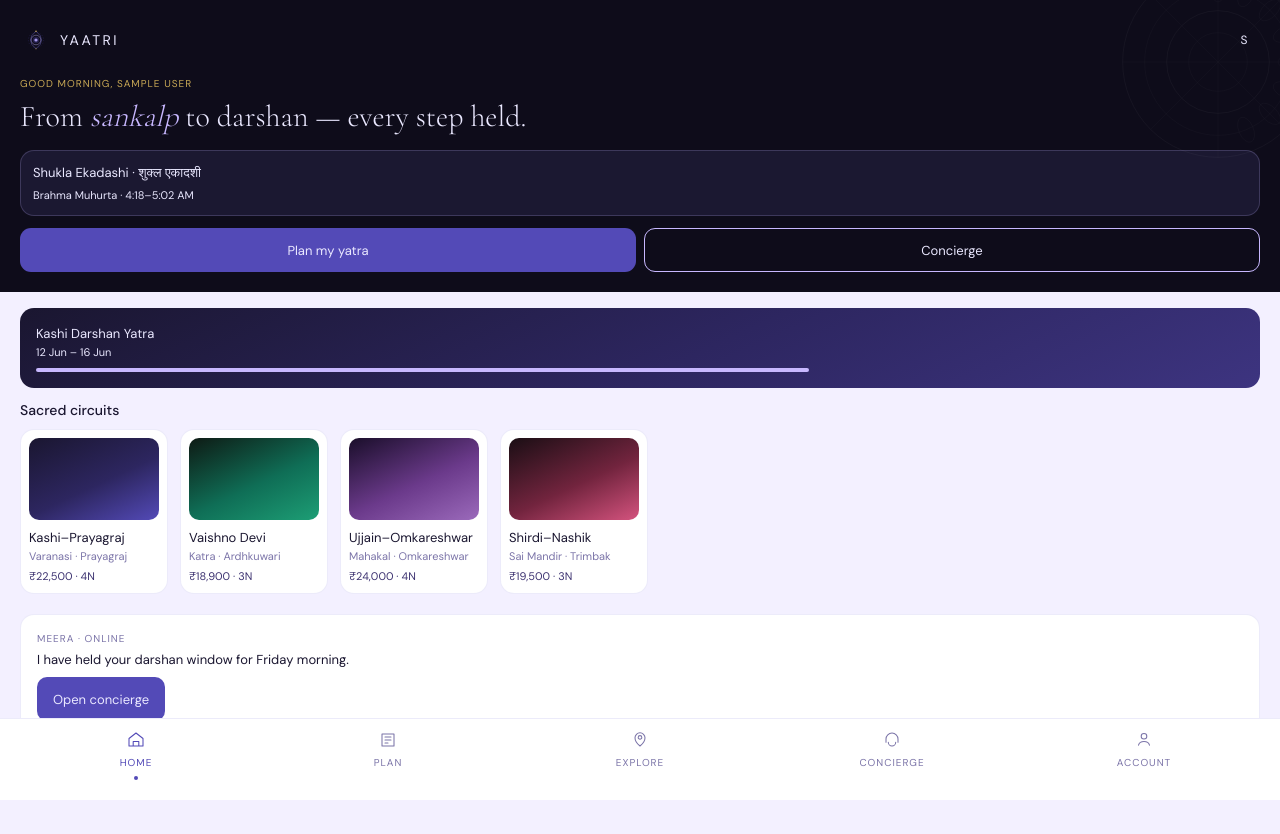
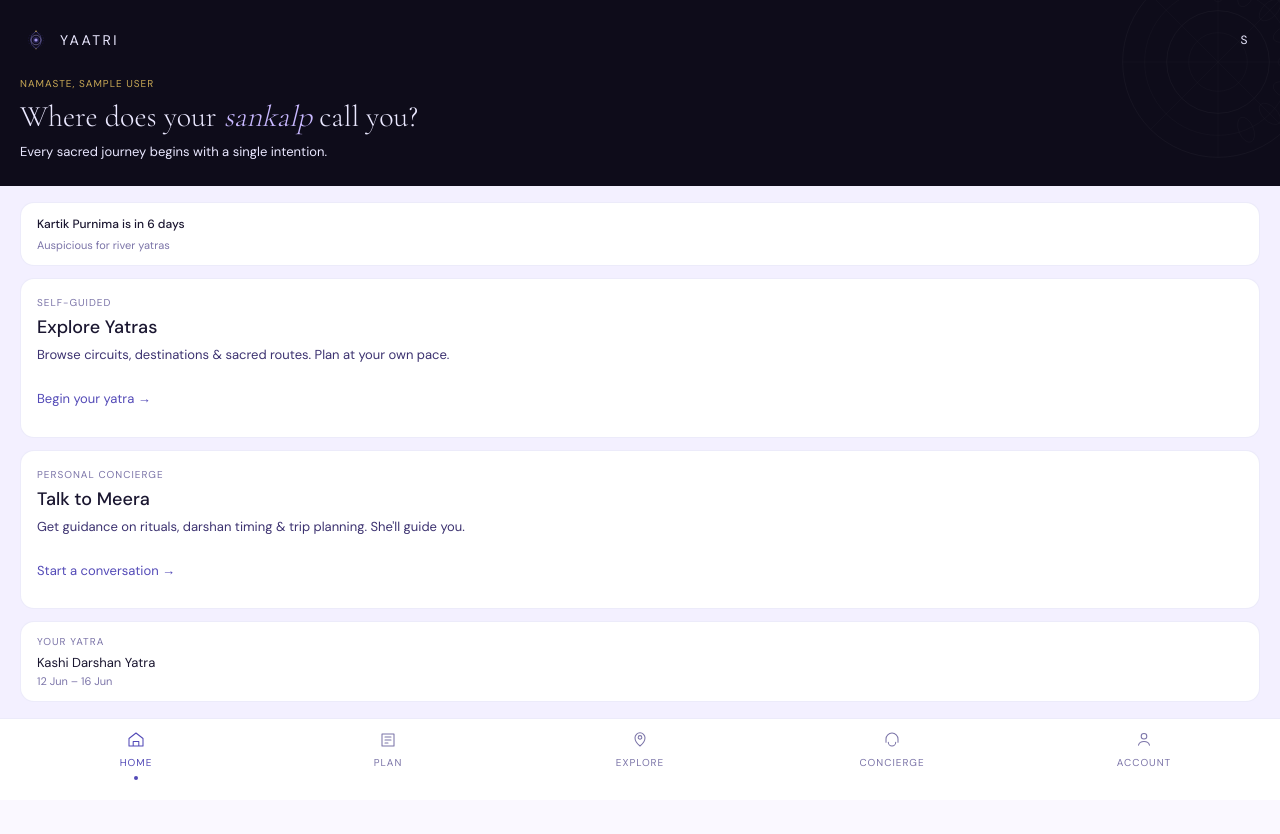
Before and after one commit to Aayush2307/yaatri, a Next.js app: page /home in a window 1280 px wide. After the commit the page ends 800 px from the top, so only its background shows below. Built offline with nearby package versions, Linux system fonts and the light colour scheme; sample sign-in values are in the browser's storage.

Commit message:
feat: simplify home into explore + concierge journeys

```diff
--- a/app/(app)/home/page.tsx
+++ b/app/(app)/home/page.tsx
@@ -5,63 +5,59 @@ import { useMemo } from 'react';
 import { BottomNav } from '@/components/layout/BottomNav';
 import { LogoMark } from '@/components/icons/LogoMark';
 import { MandalaWatermark } from '@/components/icons/MandalaWatermark';
-import { circuits, meera, panchangCard, sampleTrip } from '@/lib/mockData';
+import { sampleTrip } from '@/lib/mockData';
 
 export default function HomePage() {
   const name = useMemo(() => {
     try {
-      return JSON.parse(localStorage.getItem('yaatri_user') ?? '{}').name || 'Yaatri';
+      return JSON.parse(localStorage.getItem('yaatri_user') ?? '{}').name || 'Aayush';
     } catch {
-      return 'Yaatri';
+      return 'Aayush';
     }
   }, []);
 
+  const activeTrip = sampleTrip || null;
+
   return (
     <main className="min-h-screen bg-bg-surface pb-24">
-      <section className="relative overflow-hidden bg-indigo-deepest px-5 pb-5 pt-6 text-star-white">
+      <section className="relative overflow-hidden bg-indigo-deepest px-5 pb-6 pt-6 text-star-white">
         <MandalaWatermark className="pointer-events-none absolute -right-12 -top-12 h-[220px] w-[220px] opacity-[0.06]" />
         <div className="relative z-10 flex items-center justify-between">
           <div className="flex items-center gap-2"><LogoMark className="h-8 w-8" /><span className="text-[14px] tracking-[0.18em]">YAATRI</span></div>
-          <Link href="/account" className="h-8 w-8 rounded-full bg-amethyst/25 text-center text-[12px] leading-8">{name[0] || 'Y'}</Link>
+          <Link href="/account" className="h-8 w-8 rounded-full bg-amethyst/25 text-center text-[12px] leading-8">{name[0] || 'A'}</Link>
         </div>
-        <p className="pt-5 text-[10px] uppercase tracking-[0.1em] text-gold-warm">Good morning, {name}</p>
-        <h1 className="pt-2 font-serif text-[30px] font-light leading-[1.18]">From <span className="italic text-amethyst">sankalp</span> to darshan — every step held.</h1>
-        <div className="mt-4 rounded-card border-[0.5px] border-[rgba(200,184,255,0.2)] bg-[rgba(127,119,221,0.12)] p-3">
-          <p className="text-[13px]">{panchangCard.tithi} · {panchangCard.sanskrit}</p>
-          <p className="pt-1 text-[11px] text-star-white/70">{panchangCard.muhurat}</p>
-        </div>
-        <div className="mt-3 grid grid-cols-2 gap-2">
-          <Link href="/plan" className="flex min-h-[44px] items-center justify-center rounded-[11px] bg-indigo-mid text-[13px]">Plan my yatra</Link>
-          <Link href="/concierge" className="flex min-h-[44px] items-center justify-center rounded-[11px] border-[0.5px] border-amethyst text-[13px]">Concierge</Link>
-        </div>
+        <p className="pt-5 text-[10px] uppercase tracking-[0.1em] text-gold-warm">Namaste, {name}</p>
+        <h1 className="pt-2 font-serif text-[30px] font-light leading-[1.18]">Where does your <span className="italic text-amethyst">sankalp</span> call you?</h1>
+        <p className="pt-2 text-[13px] text-star-white/80">Every sacred journey begins with a single intention.</p>
       </section>
 
       <section className="space-y-3 px-5 pt-4">
-        <div className="rounded-card p-4 text-star-white" style={{ background: 'linear-gradient(155deg, #1A1630 0%, #2D2660 55%, #3D3480 100%)' }}>
-          <p className="text-[13px]">{sampleTrip.name}</p>
-          <p className="text-[11px] text-star-white/70">{sampleTrip.dates}</p>
-          <div className="mt-2 h-[4px] rounded-full bg-star-white/20"><div className="h-full rounded-full bg-amethyst" style={{ width: `${sampleTrip.progress}%` }} /></div>
-        </div>
-
-        <div>
-          <p className="pb-2 text-[14px] font-medium text-text-dark">Sacred circuits</p>
-          <div className="no-scrollbar flex gap-3 overflow-x-auto pb-2">
-            {circuits.map((c) => (
-              <Link key={c.id} href="/explore" className="min-w-[148px] rounded-card border-[0.5px] border-divider bg-white p-2">
-                <div className="h-[82px] rounded-[10px]" style={{ background: c.gradient }} />
-                <p className="pt-2 text-[13px] text-text-dark">{c.name}</p>
-                <p className="text-[11px] text-text-muted">{c.stops}</p>
-                <p className="pt-1 text-[11px] text-text-mid">{c.price} · {c.nights}</p>
-              </Link>
-            ))}
-          </div>
+        <div className="rounded-card border-[0.5px] border-divider bg-white px-4 py-3">
+          <p className="text-[12px] font-medium text-text-dark">Kartik Purnima is in 6 days</p>
+          <p className="pt-1 text-[11px] text-text-muted">Auspicious for river yatras</p>
         </div>
 
         <div className="rounded-card border-[0.5px] border-divider bg-white p-4">
-          <p className="text-[10px] uppercase tracking-[0.1em] text-text-muted">Meera · online</p>
-          <p className="pt-1 text-[13px] text-text-dark">{meera.lastMessage}</p>
-          <Link href="/concierge" className="mt-2 inline-flex min-h-[44px] items-center rounded-[10px] bg-indigo-mid px-4 text-[13px] text-star-white">Open concierge</Link>
+          <p className="text-[10px] uppercase tracking-[0.1em] text-text-muted">Self-guided</p>
+          <p className="pt-1 text-[18px] font-medium text-text-dark">Explore Yatras</p>
+          <p className="pt-1 text-[13px] text-text-mid">Browse circuits, destinations &amp; sacred routes. Plan at your own pace.</p>
+          <Link href="/explore" className="mt-3 inline-flex min-h-[44px] items-center text-[13px] text-indigo-mid">Begin your yatra →</Link>
         </div>
+
+        <div className="rounded-card border-[0.5px] border-divider bg-white p-4">
+          <p className="text-[10px] uppercase tracking-[0.1em] text-text-muted">Personal concierge</p>
+          <p className="pt-1 text-[18px] font-medium text-text-dark">Talk to Meera</p>
+          <p className="pt-1 text-[13px] text-text-mid">Get guidance on rituals, darshan timing &amp; trip planning. She&apos;ll guide you.</p>
+          <Link href="/concierge" className="mt-3 inline-flex min-h-[44px] items-center text-[13px] text-indigo-mid">Start a conversation →</Link>
+        </div>
+
+        {activeTrip && (
+          <div className="rounded-card border-[0.5px] border-divider bg-white px-4 py-3">
+            <p className="text-[10px] uppercase tracking-[0.1em] text-text-muted">Your yatra</p>
+            <p className="pt-1 text-[13px] text-text-dark">{activeTrip.name}</p>
+            <p className="text-[11px] text-text-muted">{activeTrip.dates}</p>
+          </div>
+        )}
       </section>
 
       <div className="fixed bottom-0 left-0 right-0"><BottomNav active="home" /></div>
```
